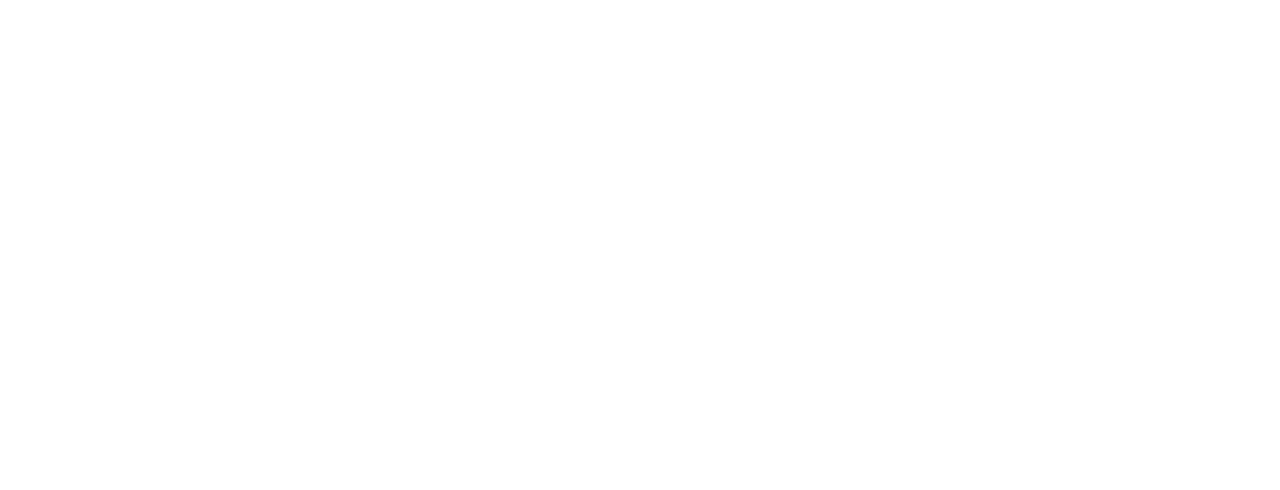
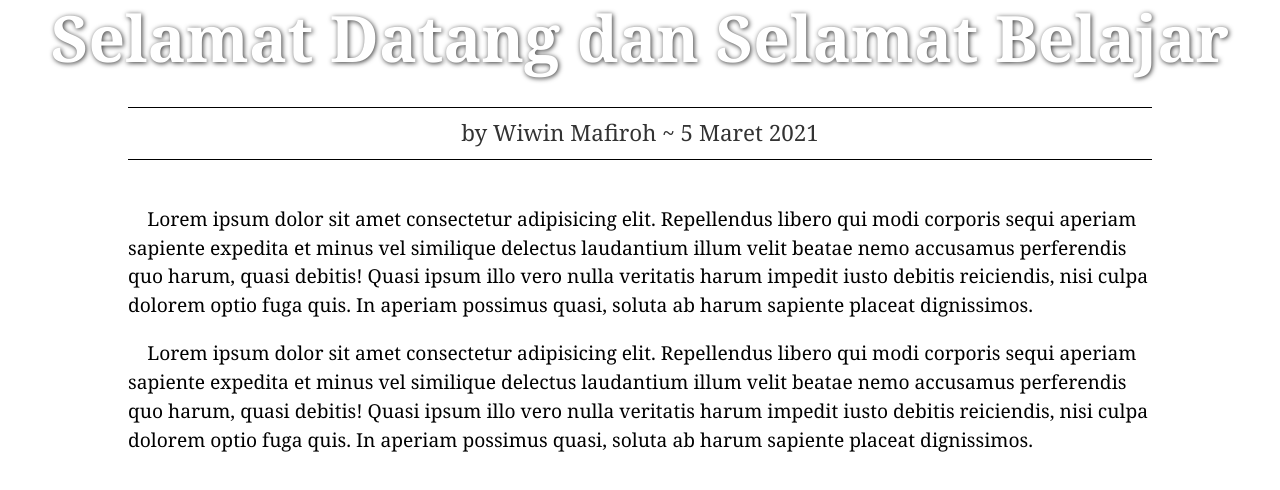
Before and after one commit to wiwinmafiroh/viewport-unit, a plain HTML site: page index.html in a window 1280 px wide. Drawn offline with Linux system fonts and the light colour scheme.

Commit message:
menambahkan file gambar, menambahkan elemen HTML, dan memberikan CSS

```diff
--- a/index.html
+++ b/index.html
@@ -5,11 +5,32 @@
   <meta charset="UTF-8">
   <meta http-equiv="X-UA-Compatible" content="IE=edge">
   <meta name="viewport" content="width=device-width, initial-scale=1.0">
+  <link rel="stylesheet" href="style.css">
   <title>CSS UNIT | vh, vw, vmin, vmax</title>
 </head>
 
 <body>
+  <header>
+    <h1>Selamat Datang dan Selamat Belajar</h1>
+  </header>
 
+  <section>
+    <div class="detail">
+      <span>by Wiwin Mafiroh ~ 5 Maret 2021</span>
+    </div>
+
+    <p>Lorem ipsum dolor sit amet consectetur adipisicing elit. Repellendus libero qui modi corporis sequi aperiam
+      sapiente expedita et minus vel similique delectus laudantium illum velit beatae nemo accusamus perferendis quo
+      harum, quasi debitis! Quasi ipsum illo vero nulla veritatis harum impedit iusto debitis reiciendis, nisi culpa
+      dolorem optio fuga quis. In aperiam possimus quasi, soluta ab harum sapiente placeat dignissimos.
+    </p>
+
+    <p>Lorem ipsum dolor sit amet consectetur adipisicing elit. Repellendus libero qui modi corporis sequi aperiam
+      sapiente expedita et minus vel similique delectus laudantium illum velit beatae nemo accusamus perferendis quo
+      harum, quasi debitis! Quasi ipsum illo vero nulla veritatis harum impedit iusto debitis reiciendis, nisi culpa
+      dolorem optio fuga quis. In aperiam possimus quasi, soluta ab harum sapiente placeat dignissimos.
+    </p>
+  </section>
 </body>
 
 </html>
--- a/style.css
+++ b/style.css
@@ -0,0 +1,41 @@
+* {
+  margin: 0;
+  padding: 0;
+}
+
+body {
+  font-family: Georgia, 'Times New Roman', Times, serif;
+  /* line-height: 28,8px */
+  line-height: 1.8em;
+}
+
+h1 {
+  /* font-size: 64px */
+  font-size: 4rem;
+  /* line-height: 19,2px */
+  line-height: 1.2em;
+  color: white;
+  text-shadow: 1px 1px 5px rgba(0, 0, 0, .8);
+  text-align: center;
+}
+
+section {
+  margin: 30px auto;
+  width: 80%;
+}
+
+section .detail {
+  font-size: 1.4rem;
+  text-align: center;
+  border-top: 1px solid black;
+  border-bottom: 1px solid black;
+  padding: .5em 0;
+  margin-bottom: 2em;
+  color: #333;
+}
+
+section p {
+  font-size: 1.2em;
+  margin-bottom: 1em;
+  text-indent: 1em;
+}
```
Also changed, not shown: img/image.jpg (added).
